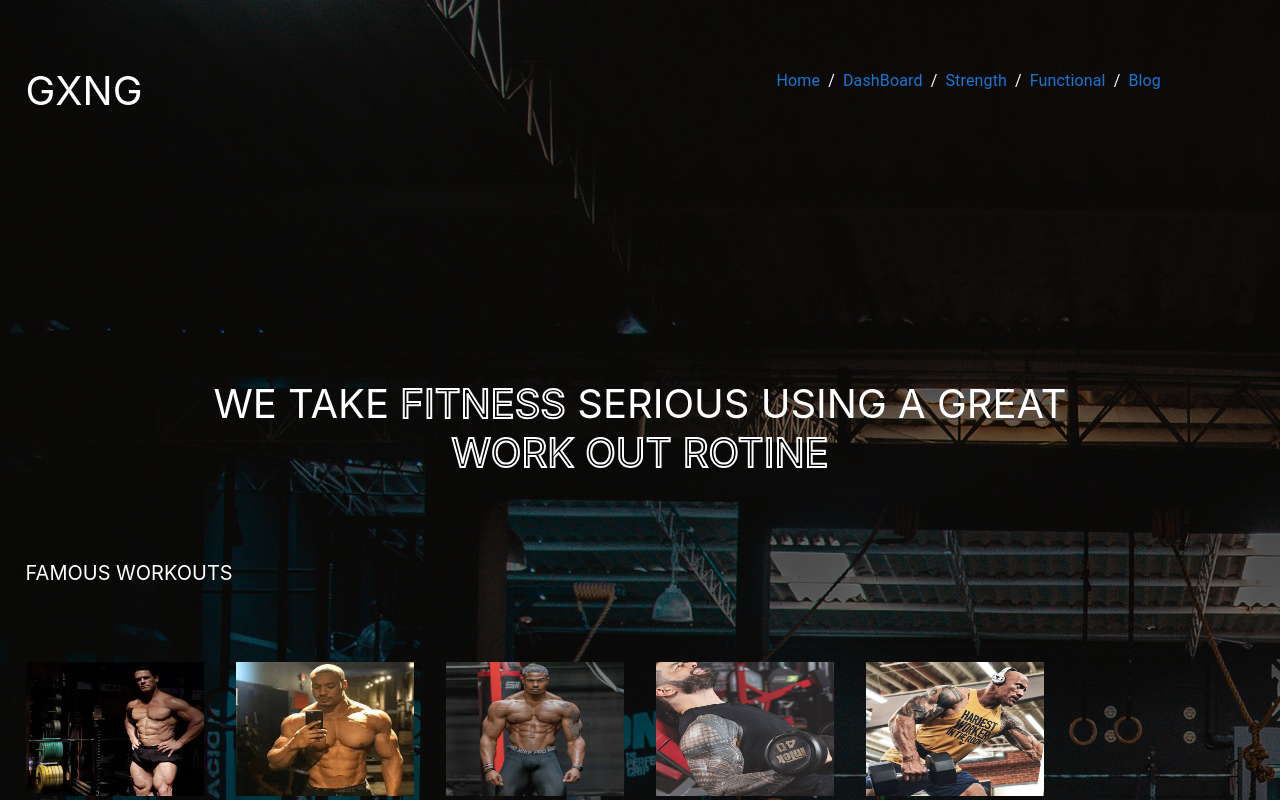
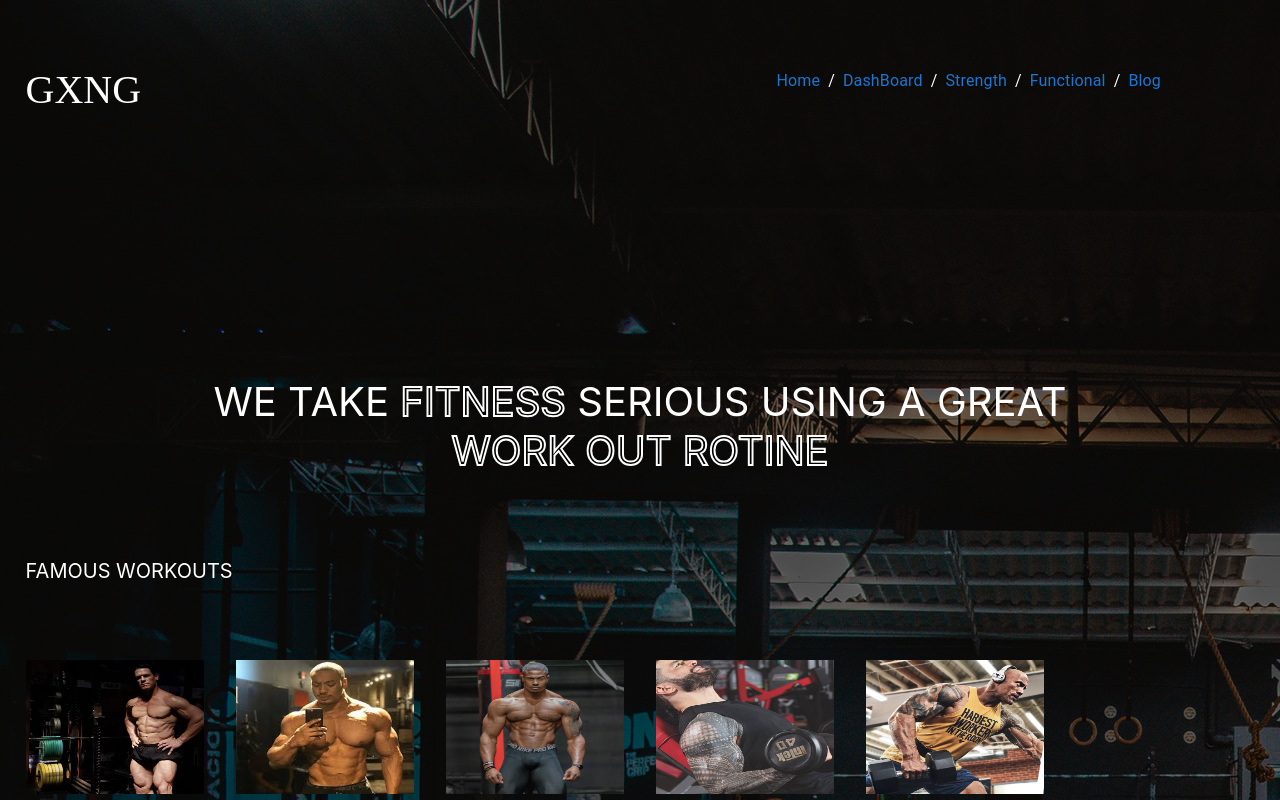
Before and after one commit to gsigor84/gxng2, a Next.js app: page / in a window 1280 px wide. Shown: the top 800 px of the page. Built offline with nearby package versions, Linux system fonts and the light colour scheme.

Commit message:
make it better

```diff
--- a/components/LayoutModule.js
+++ b/components/LayoutModule.js
@@ -14,14 +14,12 @@ const LayoutModule = ({children}) => {
 <link
             rel="IntegralCF-Bold"
             href="/fonts/IntegralCF-Bold.otf"
-            as="font"
-            crossOrigin=""
+
           />
              <link
             rel="SpaceMono-Regular"
             href="/fonts/SpaceMono-Regular.ttf"
-            as="font"
-            crossOrigin=""
+
           />
 </Head>
 
--- a/components/NavModule.js
+++ b/components/NavModule.js
@@ -9,7 +9,7 @@ const NavModule = () => {
     <Box>
         <Grid container >
         <Grid item xs={12} md={4} >
-        <p style={{fontSize:'40px',color:'white'}}>
+        <p style={{fontSize:'40px',color:'white',fontFamily:"IntegralCF-Bold"}}>
  GXNG
   </p>
   </Grid>
```
